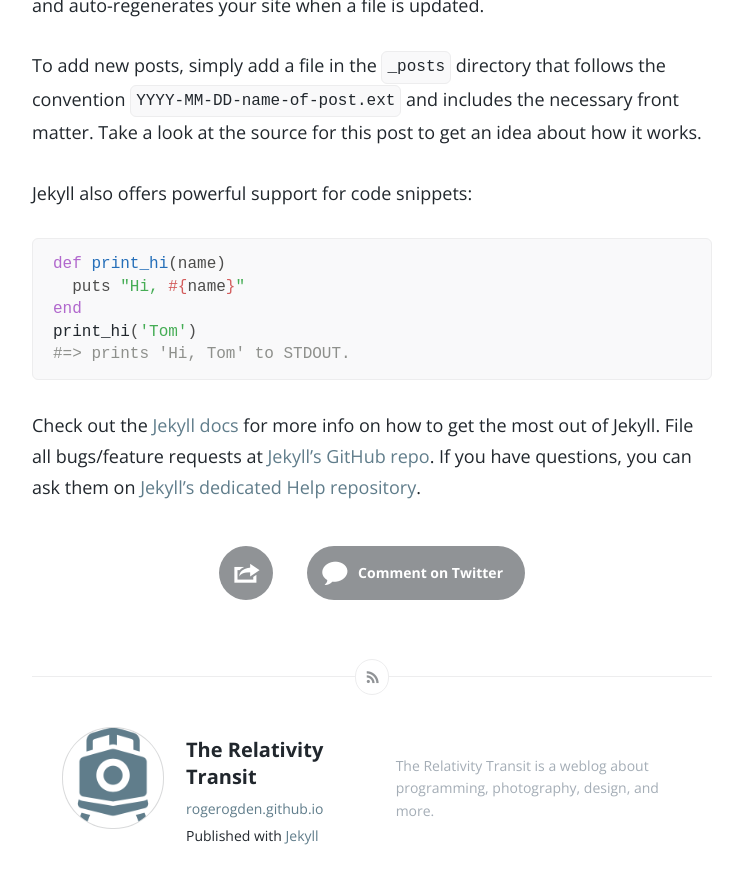
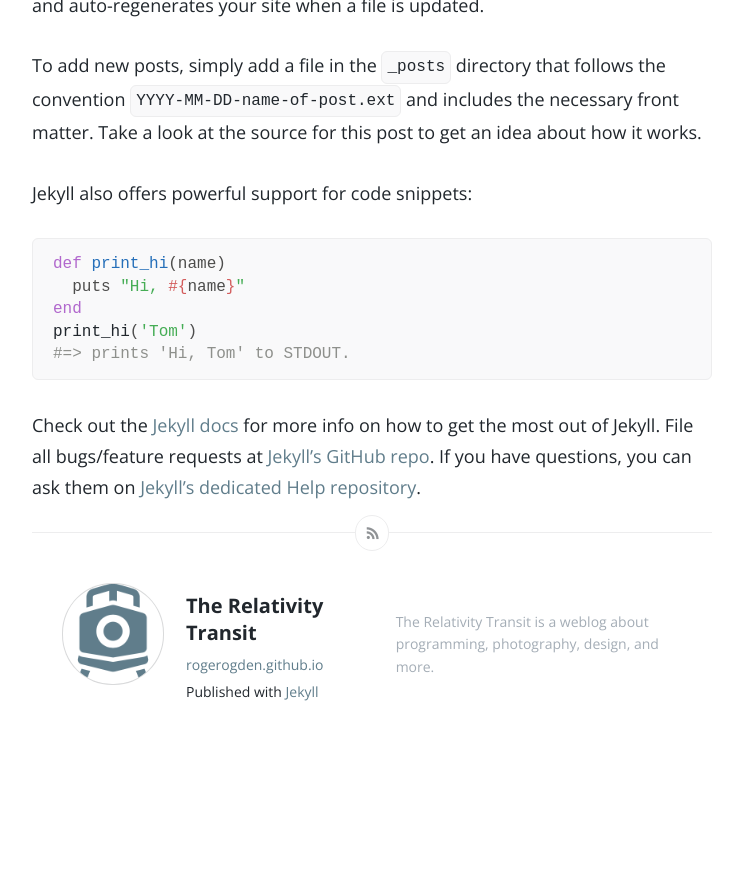
Before and after one commit to rogerogden/blog, a Jekyll site: the page built from _posts/2014-12-04-welcome-to-jekyll.markdown, in a window 1280 px wide and 900 px high, scrolled down 843 px. Shown: the top 884 px of the window, without its empty margins (268-1011 px from the left). Built offline with Jekyll 4.4.1, drawn with Linux system fonts in a browser that asks for light colours; comment, search, counter and statistics services are not loaded; after the commit the page ends 1599 px from its top, so only the background shows below that.

Commit message:
Messing with CSS

```diff
--- a/_includes/head.html
+++ b/_includes/head.html
@@ -12,7 +12,6 @@
 
   <link rel="shortcut icon" href="{{ asset "favicon.ico" }}">
 
-
   {% comment %} Styles n Scripts {% endcomment %}
   <link rel="stylesheet" type="text/css" href="//fonts.googleapis.com/css?family=Merriweather:400,700,400italic,700italic|Open+Sans:400italic,700italic,700,400">
   <link rel="stylesheet" href="{{ "/css/screen.css" | prepend: site.baseurl }}">
--- a/_includes/header.html
+++ b/_includes/header.html
@@ -3,7 +3,7 @@
   <h1>
     <a class="site-title" href="{{ site.baseurl }}/">{{ site.title }}</a>
   </h1>
-  <a href="/colophon/index.md">Colophon</a>
+  <a href="/colophon">Colophon</a>
   <hr>
   <!--
     <nav class="site-nav">
--- a/_layouts/default.html
+++ b/_layouts/default.html
@@ -6,13 +6,6 @@
   <body class="{{ page.body_class }}">
 
     {{ content }}
-
-    {{ if site.logo}}
-    <a href="{{ site.baseurl | prepend: site.url }}" id="blog_badge">
-            <span style="background-image:
-            url('{{ site.baseurl }}/assets/images/{{ site.logo }}');">{{ site.name }}</span>
-        </a>
-    {{/if}}
 
     <script>
       function no_schema_links () {
--- a/_layouts/page.html
+++ b/_layouts/page.html
@@ -2,6 +2,7 @@
 layout: default
 body_class: page_template
 ---
+
 {% if page.image %}
 <div id="feature_image">
   <div class="inner" style="background-image: url('/content/images/{{ page.image }}')">
--- a/_layouts/post.html
+++ b/_layouts/post.html
@@ -22,16 +22,6 @@ body_class: post-template
     <div class="text" id="js-post-content">
         {{ content }}
     </div>
-
-    <menu>
-      <a href="" id="btn_share" class="btn" title="Share">
-        <span aria-hidden="true" data-icon="S"></span>
-        <strong>Share</strong>
-      </a>
-      <a href="http://twitter.com/share?text={{ page.title | xml_encode }}&url={{ page.url prepend: site.baseurl }}" onclick="window.open(this.href, 'twitter-share', 'width=550,height=235');return false;" id="btn_comment" class="btn" target="_blank">
-        <span aria-hidden="true" data-icon="C"></span> Comment on Twitter
-      </a>
-    </menu>
 
 
     {% include footer.html %}
```
Also changed, not shown: colophon/index.md (+4 -1 lines), 4 other files.
